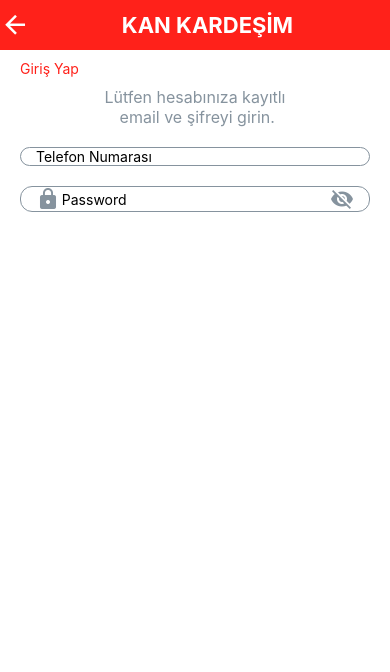
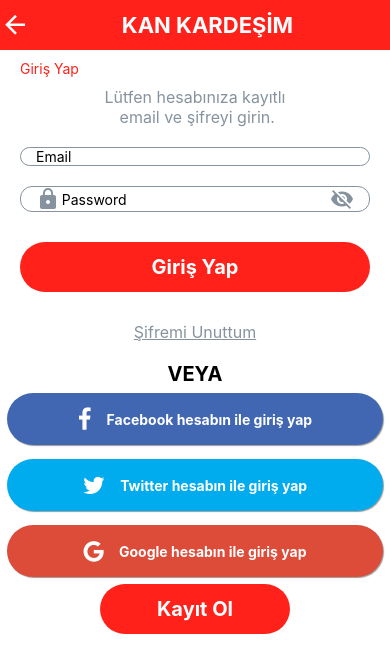
Before and after one commit to oguzhanabalta/kanKardesim-mobile-app, a React Native app in the folder kankardesim/: screen / in a window 390 px wide. Shown: the top 672 px of the page. Built offline with nearby package versions, Linux system fonts and the light colour scheme.

Commit message:
SignInScreen tamamlandı.

```diff
--- a/kankardesim/src/Global/styles.js
+++ b/kankardesim/src/Global/styles.js
@@ -13,7 +13,25 @@ export const colors = {
 
 export const parameters = {
     headerHeight: 50,
-    headerWidth: "100%"
+    headerWidth: "100%",
+    styledButton: {
+        backgroundColor:"#ff211a",
+        alignContent:"center",
+        justifyContent:"center",
+        borderRadius:30,
+        borderWith:1,
+        borderColor:"#ff211a",
+        height:50,
+        paddingHorizontal:20,
+        width:"100%"
+    },
+    buttonTitle:{
+        color:"white",
+        fontSize:20,
+        fontWeight:"bold",
+        alignItems:"center",
+        justifyContent:"center",
+    }
 }
 
 export const title = {
--- a/kankardesim/src/Screens/authScreens/SignInScreen.js
+++ b/kankardesim/src/Screens/authScreens/SignInScreen.js
@@ -3,7 +3,7 @@ import { View, Text, StyleSheet, Dimensions, TextInput } from 'react-native';
 import { colors,parameters, title } from '../../Global/styles';
 import Header from '../../Components/Header';
 import * as Animatable from 'react-native-animatable';
-import { Icon } from 'react-native-elements';
+import { Icon, Button, SocialIcon } from 'react-native-elements';
 
 
 export default function SignInScreen () {
@@ -29,7 +29,7 @@ export default function SignInScreen () {
               <View>
                   <TextInput
                     style={styles.textInput1}
-                    placeholder="Telefon Numarası"
+                    placeholder="Email"
                     ref={textInput1}
                   />
               </View>
@@ -62,6 +62,53 @@ export default function SignInScreen () {
                 </Animatable.View>
               </View>
           </View>
+          <View style={{marginHorizontal:20, marginVertical:10}}>
+              <Button
+                title="Giriş Yap"
+                buttonStyle={parameters.styledButton}
+                titleStyle={parameters.buttonTitle}
+              />
+          </View>
+          <View style={{alignItems:"center", marginTop:20}}>
+              <Text style={{...styles.text1, textDecorationLine:"underline"}}>Şifremi Unuttum</Text>
+          </View>
+          <View style={{alignItems:"center", marginTop:20}}>
+              <Text style={{fontSize:20, fontWeight:"bold"}}>VEYA</Text>
+          </View>
+          <View>
+              <SocialIcon
+                title="Facebook hesabın ile giriş yap"
+                button
+                type="facebook"
+                onPress={()=>{}}
+              />
+          </View>
+          <View>
+              <SocialIcon
+                title="Twitter hesabın ile giriş yap"
+                button
+                type="twitter"
+                onPress={()=>{}}
+              />
+          </View>
+          <View>
+              <SocialIcon
+                title="Google hesabın ile giriş yap"
+                button
+                type="google"
+                onPress={()=>{}}
+              />
+          </View>
+          <View style={{marginHorizontal:100}}>
+              <Button
+                title="Kayıt Ol"
+                buttonStyle={parameters.styledButton}
+                titleStyle={parameters.buttonTitle}
+              />
+          </View>
+
+
+
         </View>
     )
 }
@@ -96,4 +143,5 @@ const styles = StyleSheet.create({
         paddingLeft:15,
     },
 
+
 })
```
